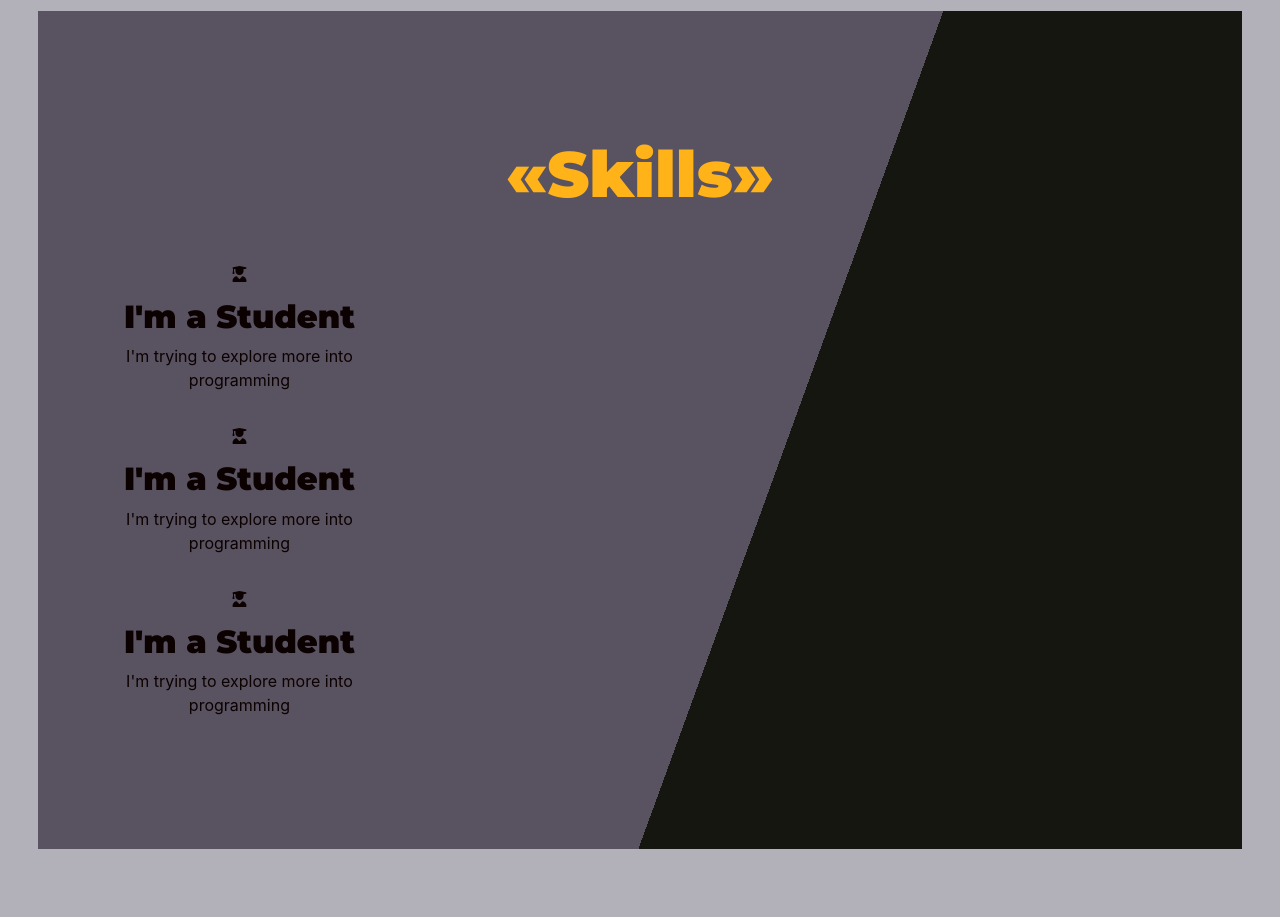
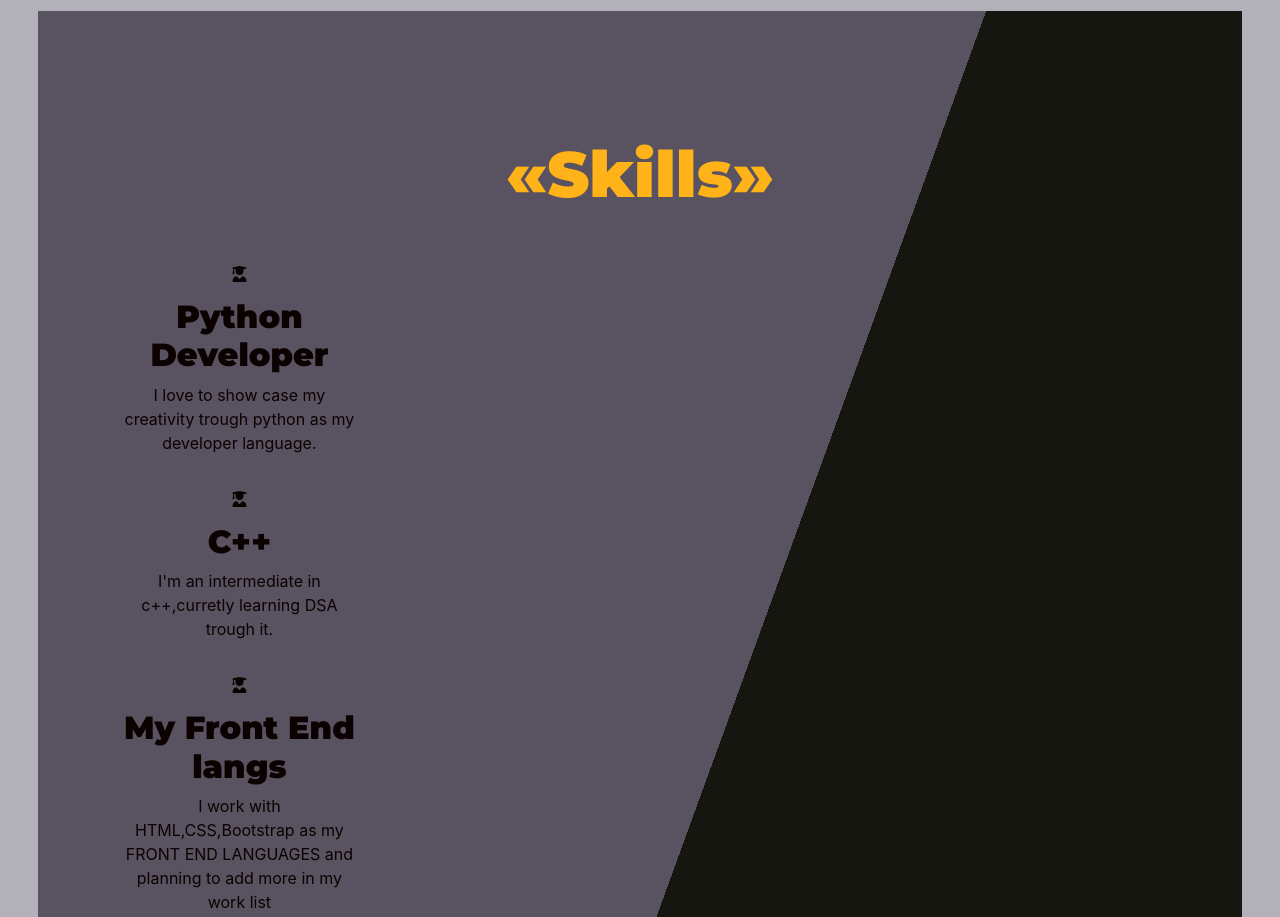
Before and after one commit to sonal0212/My_Portfolio, a plain HTML site: page Portfolio/index.html in a window 1280 px wide. Shown: the part 1630-2547 px from the top of the page. Drawn offline with nearby package versions, Linux system fonts and the light colour scheme.

Commit message:
skills page content ready

```diff
--- a/Portfolio/index.html
+++ b/Portfolio/index.html
@@ -139,24 +139,24 @@
       <!--section3-->
     <section class="grey-section" id="features">
 
-    <div class="container-fluid" style="margin:0 0 0 0;">
+    <div class="container-fluid">
       <h1  class="big-heading"style="font-size:4rem; text-align:center; color:#FFB319">«Skills»</h1>
       <div class="row">
         <div class="col-lg-6">
           <div class="content col-lg-6">
             <i class="scholar-icon fas fa-user-graduate"></i>
-            <h2>I'm a Student</h2>
-            <a>I'm trying to explore more into programming</a>
+            <h2>Python Developer</h2>
+            <a>I love to show case my creativity trough python as my developer language.</a>
           </div>
           <div class="content col-lg-6">
             <i class="scholar-icon fas fa-user-graduate"></i>
-            <h2>I'm a Student</h2>
-            <a>I'm trying to explore more into programming</a>
+            <h2>C++</h2>
+            <a>I'm an intermediate in c++,curretly learning DSA trough it.</a>
           </div>
           <div class="content col-lg-6">
             <i class="scholar-icon fas fa-user-graduate"></i>
-            <h2>I'm a Student</h2>
-            <a>I'm trying to explore more into programming</a>
+            <h2>My Front End langs</h2>
+            <a>I work with HTML,CSS,Bootstrap as my FRONT END LANGUAGES and planning to add more in my work list</a>
           </div>
         </div>
       </div>
```
